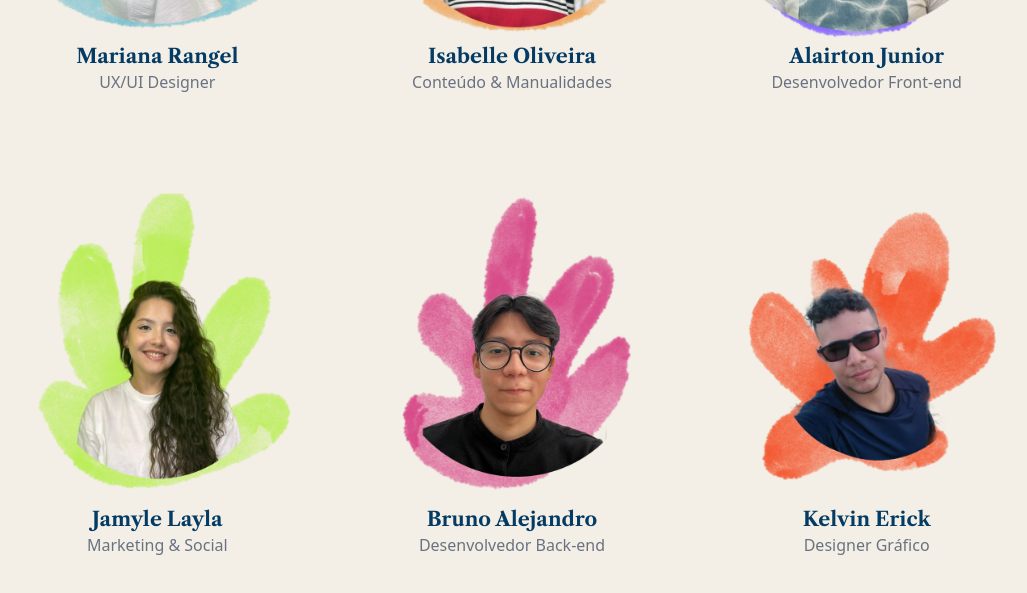
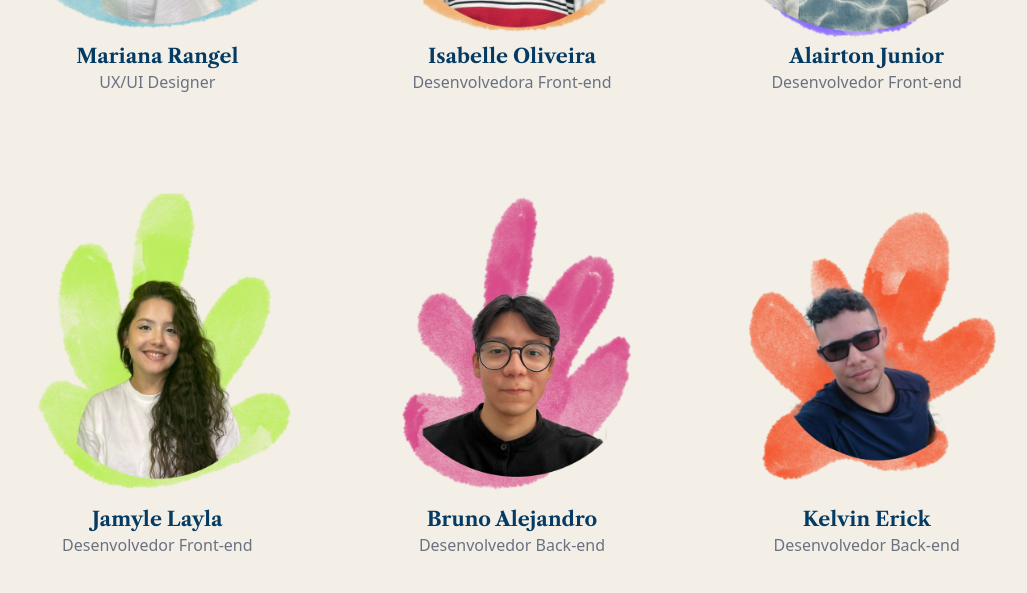
Before and after one commit to alairton-junior/a-mao-clube-de-assinaturas-next-js, a Next.js app: page / in a window 1280 px wide. Shown: the part 5181-5774 px from the top of the page, without its empty margins (128-1155 px from the left). Built offline with nearby package versions, Linux system fonts and the light colour scheme.

Commit message:
corrigindo cargos

```diff
--- a/templates/landing-page/sections/team-section/team-section.tsx
+++ b/templates/landing-page/sections/team-section/team-section.tsx
@@ -8,7 +8,7 @@ const team = [
   },
   {
     name: "Isabelle Oliveira",
-    role: "Conteúdo & Manualidades",
+    role: "Desenvolvedora Front-end",
     img: "/images/team/isabelle.png",
   },
   {
@@ -18,7 +18,7 @@ const team = [
   },
   {
     name: "Jamyle Layla",
-    role: "Marketing & Social",
+    role: "Desenvolvedor Front-end",
     img: "/images/team/jamyle.png",
   },
   {
@@ -28,7 +28,7 @@ const team = [
   },
   {
     name: "Kelvin Erick",
-    role: "Designer Gráfico",
+    role: "Desenvolvedor Back-end",
     img: "/images/team/kelvin.png",
   },
 ];
```
